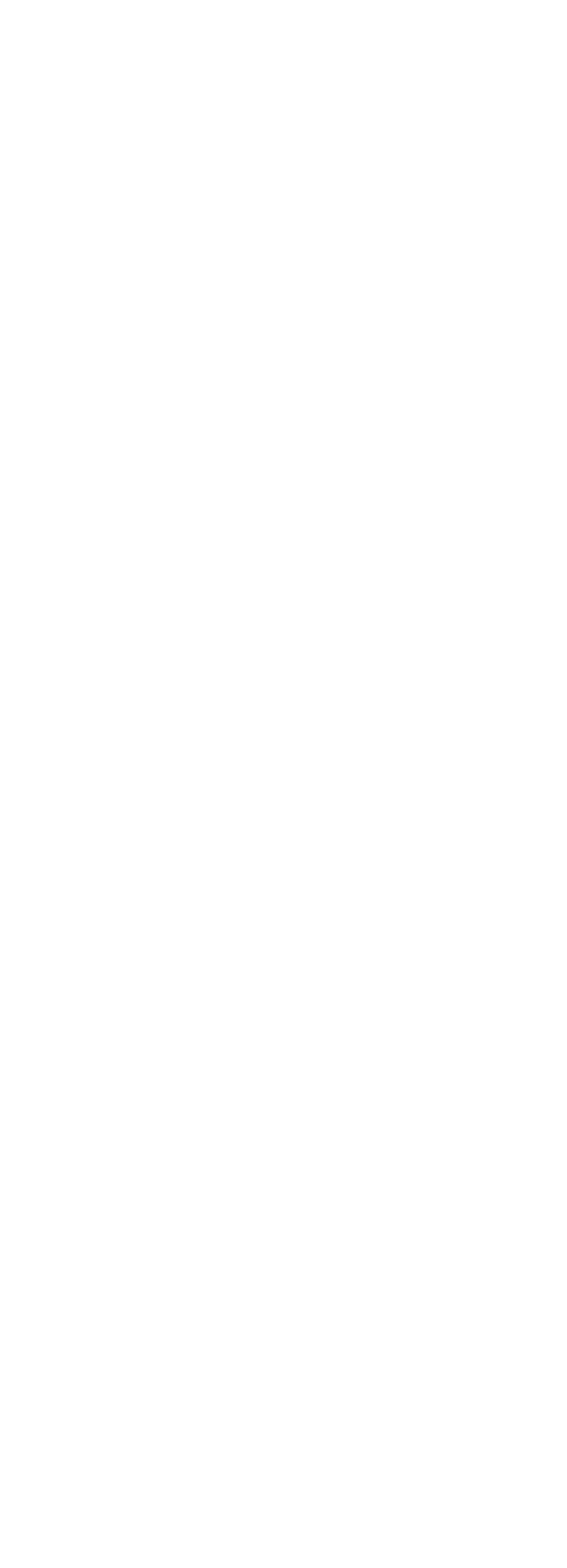
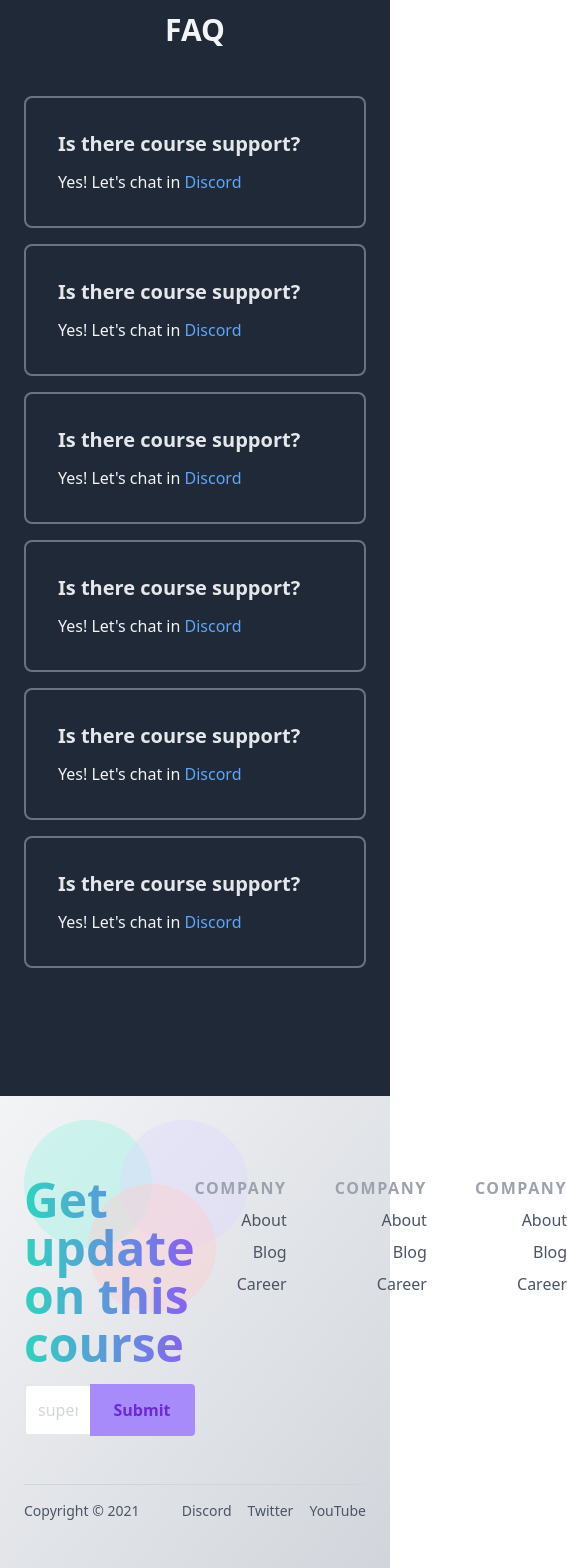
Before and after one commit to jiribeck/learning-better_dev_course, a React (Create React App) app: page /courseSite in a window 390 px wide. Shown: the part 9160-10728 px from the top of the page, 567 px wide, since content can reach past the window. Before the commit the page ends 9044 px from the top, so only its background shows below. Built offline with nearby package versions, Linux system fonts and the light colour scheme.

Commit message:
footer waits for responsiveness

```diff
--- /dev/null
+++ b/src/coursesite/components/faq.js
@@ -0,0 +1,101 @@
+import React from 'react';
+
+export default function FAQ() {
+  return (
+    <div className="faq">
+      <div className="py-32 text-blue-400 bg-gray-800">
+        <div className="container px-6 mx-auto text-gray-100 lg:px-0">
+          <h2 className="mb-12 text-3xl font-bold text-center">FAQ</h2>
+          <div>
+            <div className="grid grid-cols-1 gap-4 lg:gap-8 lg:grid-cols-2 xl:grid-cols-3">
+              <div className="p-8 border-2 border-gray-500 rounded-lg">
+                <h3 className="mb-3 text-xl font-bold text-gray-200">
+                  Is there course support?
+                </h3>
+                <p>
+                  Yes! Let's chat in{' '}
+                  <a
+                    href="/courseSite/#"
+                    className="text-blue-400 hover:underline"
+                  >
+                    Discord
+                  </a>
+                </p>
+              </div>
+              <div className="p-8 border-2 border-gray-500 rounded-lg">
+                <h3 className="mb-3 text-xl font-bold text-gray-200">
+                  Is there course support?
+                </h3>
+                <p>
+                  Yes! Let's chat in{' '}
+                  <a
+                    href="/courseSite/#"
+                    className="text-blue-400 hover:underline"
+                  >
+                    Discord
+                  </a>
+                </p>
+              </div>
+              <div className="p-8 border-2 border-gray-500 rounded-lg">
+                <h3 className="mb-3 text-xl font-bold text-gray-200">
+                  Is there course support?
+                </h3>
+                <p>
+                  Yes! Let's chat in{' '}
+                  <a
+                    href="/courseSite/#"
+                    className="text-blue-400 hover:underline"
+                  >
+                    Discord
+                  </a>
+                </p>
+              </div>
+              <div className="p-8 border-2 border-gray-500 rounded-lg">
+                <h3 className="mb-3 text-xl font-bold text-gray-200">
+                  Is there course support?
+                </h3>
+                <p>
+                  Yes! Let's chat in{' '}
+                  <a
+                    href="/courseSite/#"
+                    className="text-blue-400 hover:underline"
+                  >
+                    Discord
+                  </a>
+                </p>
+              </div>
+              <div className="p-8 border-2 border-gray-500 rounded-lg">
+                <h3 className="mb-3 text-xl font-bold text-gray-200">
+                  Is there course support?
+                </h3>
+                <p>
+                  Yes! Let's chat in{' '}
+                  <a
+                    href="/courseSite/#"
+                    className="text-blue-400 hover:underline"
+                  >
+                    Discord
+                  </a>
+                </p>
+              </div>
+              <div className="p-8 border-2 border-gray-500 rounded-lg">
+                <h3 className="mb-3 text-xl font-bold text-gray-200">
+                  Is there course support?
+                </h3>
+                <p>
+                  Yes! Let's chat in{' '}
+                  <a
+                    href="/courseSite/#"
+                    className="text-blue-400 hover:underline"
+                  >
+                    Discord
+                  </a>
+                </p>
+              </div>
+            </div>
+          </div>
+        </div>
+      </div>
+    </div>
+  );
+}
--- /dev/null
+++ b/src/coursesite/components/footer.js
@@ -0,0 +1,114 @@
+import React from 'react';
+
+export default function Footer() {
+  return (
+    <div className="footer">
+      <div className="relative pt-20 text-gray-600 pb-14 bg-gradient-to-br from-gray-100 to-gray-300">
+        <div className="absolute top-0 left-0 transform translate-x-6 translate-y-6">
+          <div className="absolute w-32 h-32 bg-teal-200 rounded-full opacity-40"></div>
+          <div className="absolute w-32 h-32 ml-24 bg-purple-200 rounded-full opacity-40"></div>
+          <div className="absolute w-32 h-32 mt-16 ml-16 bg-red-200 rounded-full opacity-40"></div>
+        </div>
+        <div className="container relative px-6 mx-auto lg:px-0">
+          <div className="flex justify-between">
+            <div className="flex flex-col justify-center">
+              <h4 className="mb-4 text-5xl font-bold text-transparent bg-clip-text bg-gradient-to-r from-teal-400 to-purple-500">
+                Get update on this course
+              </h4>
+              <form className="flex" action="" method="POST">
+                <input
+                  className="w-full p-3 placeholder-gray-300 border-2 border-r-0 border-gray-200 rounded-l outline-none focus:border-purple-400"
+                  type="email"
+                  name="Email"
+                  placeholder="super@secret.com"
+                />
+                <button className="px-6 py-3 font-bold text-purple-700 transition-colors duration-500 bg-purple-400 rounded-r hover:bg-purple-700 hover:text-purple-100">
+                  Submit
+                </button>
+              </form>
+            </div>
+            <div className="flex space-x-12 text-right">
+              <div className="space-y-2">
+                <p className="font-bold tracking-widest text-gray-400 uppercase ">
+                  Company
+                </p>
+                <a
+                  className="block hover:underline hover:text-gray-800"
+                  href="/courseSite/#"
+                >
+                  About
+                </a>
+                <a
+                  className="block hover:underline hover:text-gray-800"
+                  href="/courseSite/#"
+                >
+                  Blog
+                </a>
+                <a
+                  className="block hover:underline hover:text-gray-800"
+                  href="/courseSite/#"
+                >
+                  Career
+                </a>
+              </div>
+              <div className="space-y-2">
+                <p className="font-bold tracking-widest text-gray-400 uppercase ">
+                  Company
+                </p>
+                <a
+                  className="block hover:underline hover:text-gray-800"
+                  href="/courseSite/#"
+                >
+                  About
+                </a>
+                <a
+                  className="block hover:underline hover:text-gray-800"
+                  href="/courseSite/#"
+                >
+                  Blog
+                </a>
+                <a
+                  className="block hover:underline hover:text-gray-800"
+                  href="/courseSite/#"
+                >
+                  Career
+                </a>
+              </div>
+              <div className="space-y-2">
+                <p className="font-bold tracking-widest text-gray-400 uppercase ">
+                  Company
+                </p>
+                <a
+                  className="block hover:underline hover:text-gray-800"
+                  href="/courseSite/#"
+                >
+                  About
+                </a>
+                <a
+                  className="block hover:underline hover:text-gray-800"
+                  href="/courseSite/#"
+                >
+                  Blog
+                </a>
+                <a
+                  className="block hover:underline hover:text-gray-800"
+                  href="/courseSite/#"
+                >
+                  Career
+                </a>
+              </div>
+            </div>
+          </div>
+          <div className="flex justify-between pt-4 mt-12 text-sm text-gray-600 border-t border-gray-300">
+            <div> Copyright &copy; 2021</div>
+            <div className="space-x-4">
+              <a href="/courseSite/#">Discord</a>
+              <a href="/courseSite/#">Twitter</a>
+              <a href="/courseSite/#">YouTube</a>
+            </div>
+          </div>
+        </div>
+      </div>
+    </div>
+  );
+}
--- a/src/coursesite/index.js
+++ b/src/coursesite/index.js
@@ -8,6 +8,8 @@ import About from './components/about';
 import Learn from './components/learn';
 import Build from './components/build';
 import Pricing from './components/pricing';
+import FAQ from './components/faq';
+import Footer from './components/footer';
 
 export default function courseIndex() {
   return (
@@ -22,6 +24,8 @@ export default function courseIndex() {
           <Learn />
           <Build />
           <Pricing />
+          <FAQ />
+          <Footer />
         </div>
       </div>
     </div>
```
